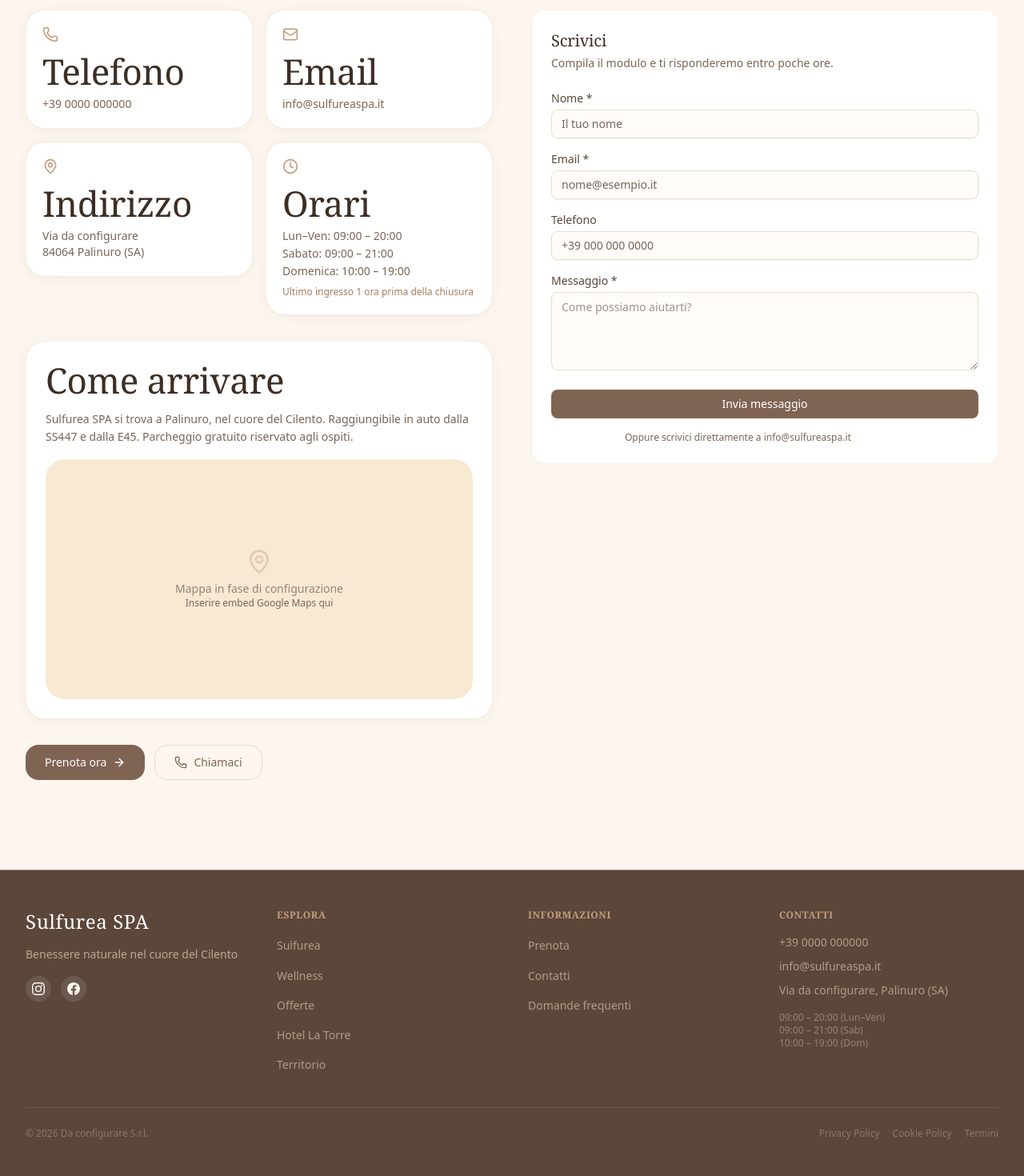
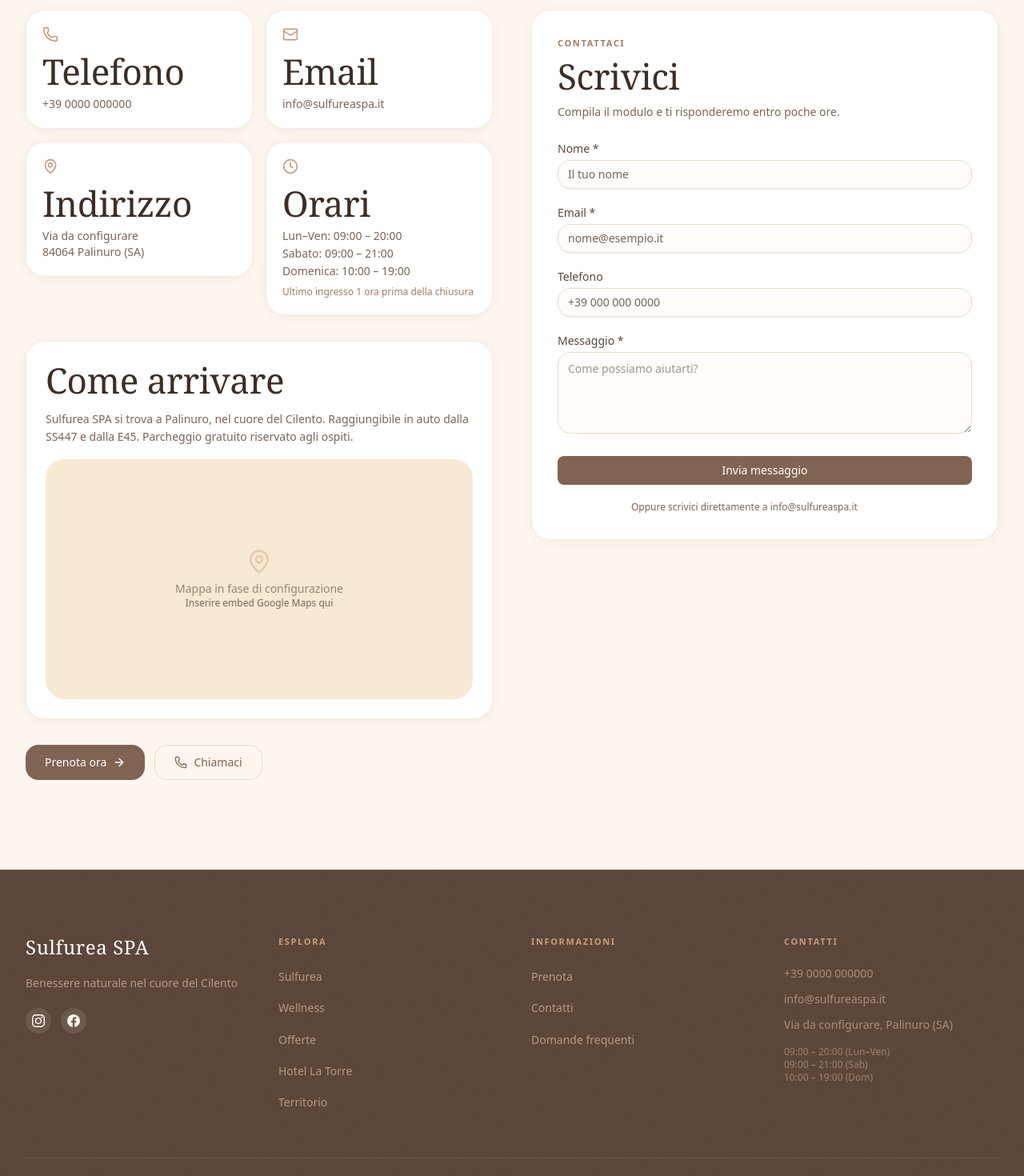
Before and after one commit to XGiammyX/SpaSulfurea, a Next.js app: page /contatti in a window 1280 px wide. Shown: the part 340-1810 px from the top of the page at 80% size. Built offline with nearby package versions, Linux system fonts and the light colour scheme; a web font is replaced by a local one.

Commit message:
polish: premium design tokens applied to /prenota, Footer, ContactForm - container-luxury, border-luxury, shadow-soft, rounded-2xl, overline labels, noise-overlay on footer, better spacing

```diff
--- a/src/app/contatti/ContactForm.tsx
+++ b/src/app/contatti/ContactForm.tsx
@@ -53,7 +53,7 @@ export default function ContactForm() {
 
   if (state === "success") {
     return (
-      <div className="rounded-xl border border-green-200 bg-green-50 p-8 text-center">
+      <div className="rounded-2xl border border-green-200 bg-green-50 p-8 text-center">
         <CheckCircle2 className="mx-auto h-10 w-10 text-green-600" />
         <h3 className="mt-4 font-display text-xl text-green-800">
           Messaggio inviato
@@ -82,13 +82,14 @@ export default function ContactForm() {
   }
 
   return (
-    <div className="rounded-xl border border-brand-beige-dark/40 bg-white p-6">
-      <h2 className="font-display text-xl">Scrivici</h2>
-      <p className="mt-1 text-sm text-muted-foreground">
+    <div className="rounded-2xl border-luxury bg-white p-6 shadow-soft md:p-8">
+      <p className="text-[11px] font-semibold uppercase tracking-[0.15em] text-brand-tan-dark">Contattaci</p>
+      <h2 className="mt-2">Scrivici</h2>
+      <p className="mt-2 text-sm leading-relaxed text-muted-foreground">
         Compila il modulo e ti risponderemo entro poche ore.
       </p>
 
-      <form onSubmit={handleSubmit} className="mt-6 space-y-4" noValidate>
+      <form onSubmit={handleSubmit} className="mt-6 space-y-5" noValidate>
         <div>
           <label htmlFor="contact-name" className="mb-1 block text-sm font-medium text-brand-brown-dark">
             Nome *
@@ -98,7 +99,7 @@ export default function ContactForm() {
             value={form.name}
             onChange={(e) => setForm({ ...form, name: e.target.value })}
             placeholder="Il tuo nome"
-            className="border-brand-beige-dark bg-brand-beige-light/30 focus:border-brand-tan"
+            className="rounded-xl border-brand-beige-dark bg-brand-beige-light/30 focus:border-brand-tan"
           />
           {errors.name && <p className="mt-1 text-xs text-red-500">{errors.name}</p>}
         </div>
@@ -113,7 +114,7 @@ export default function ContactForm() {
             value={form.email}
             onChange={(e) => setForm({ ...form, email: e.target.value })}
             placeholder="nome@esempio.it"
-            className="border-brand-beige-dark bg-brand-beige-light/30 focus:border-brand-tan"
+            className="rounded-xl border-brand-beige-dark bg-brand-beige-light/30 focus:border-brand-tan"
           />
           {errors.email && <p className="mt-1 text-xs text-red-500">{errors.email}</p>}
         </div>
@@ -128,7 +129,7 @@ export default function ContactForm() {
             value={form.phone}
             onChange={(e) => setForm({ ...form, phone: e.target.value })}
             placeholder="+39 000 000 0000"
-            className="border-brand-beige-dark bg-brand-beige-light/30 focus:border-brand-tan"
+            className="rounded-xl border-brand-beige-dark bg-brand-beige-light/30 focus:border-brand-tan"
           />
         </div>
 
@@ -142,13 +143,13 @@ export default function ContactForm() {
             value={form.message}
             onChange={(e) => setForm({ ...form, message: e.target.value })}
             placeholder="Come possiamo aiutarti?"
-            className="w-full rounded-md border border-brand-beige-dark bg-brand-beige-light/30 px-3 py-2 text-sm outline-none transition-colors focus:border-brand-tan focus:ring-1 focus:ring-brand-tan"
+            className="w-full rounded-xl border border-brand-beige-dark bg-brand-beige-light/30 px-3 py-2.5 text-sm outline-none transition-colors focus:border-brand-tan focus:ring-1 focus:ring-brand-tan"
           />
           {errors.message && <p className="mt-1 text-xs text-red-500">{errors.message}</p>}
         </div>
 
         {state === "error" && (
-          <div className="flex items-start gap-2 rounded-lg border border-red-200 bg-red-50 p-3">
+          <div className="flex items-start gap-2 rounded-xl border border-red-200 bg-red-50 p-4">
             <AlertCircle className="mt-0.5 h-4 w-4 text-red-500" />
             <div>
               <p className="text-sm text-red-700">
--- a/src/app/prenota/BookingFlow.tsx
+++ b/src/app/prenota/BookingFlow.tsx
@@ -86,16 +86,16 @@ export default function BookingFlow() {
   }, [preselected]);
 
   return (
-    <div className="mx-auto max-w-7xl px-4 pb-16 md:px-6 lg:px-8">
+    <div className="container-luxury pb-20 md:pb-28">
       {/* Stepper */}
-      <div className="mb-8 flex items-center justify-center gap-2 md:gap-4">
+      <div className="mb-10 flex items-center justify-center gap-2 md:gap-4">
         {steps.map((s, i) => (
           <div key={s.id} className="flex items-center gap-2">
             <button
               onClick={() => s.id < step && setStep(s.id)}
               disabled={s.id > step}
               className={cn(
-                "flex items-center gap-2 rounded-full px-3 py-1.5 text-sm font-medium transition-colors",
+                "flex items-center gap-2 rounded-xl px-4 py-2 text-sm font-medium transition-all duration-200",
                 step === s.id
                   ? "bg-brand-brown text-white"
                   : s.id < step
@@ -115,15 +115,14 @@ export default function BookingFlow() {
         ))}
       </div>
 
-      <div className="grid gap-8 lg:grid-cols-3">
+      <div className="grid gap-10 lg:grid-cols-3">
         {/* Main content */}
         <div className="lg:col-span-2">
           {/* Step 1: Experience */}
           {step === 1 && (
             <div className="space-y-4">
-              <h2 className="font-display text-2xl tracking-tight">
-                Scegli la tua esperienza
-              </h2>
+              <p className="overline">Step 1</p>
+              <h2 className="mt-2">Scegli la tua esperienza</h2>
               <div className="grid gap-3 sm:grid-cols-2">
                 {enabledExperiences.map((exp) => (
                   <button
@@ -133,10 +132,10 @@ export default function BookingFlow() {
                       setStep(2);
                     }}
                     className={cn(
-                      "flex flex-col rounded-xl border p-4 text-left transition-all",
+                      "flex flex-col rounded-2xl border p-5 text-left transition-all duration-200",
                       experience === exp.slug
-                        ? "border-brand-brown bg-brand-beige shadow-sm"
-                        : "border-brand-beige-dark bg-white hover:border-brand-tan hover:shadow-sm"
+                        ? "border-brand-brown bg-brand-beige shadow-soft"
+                        : "border-luxury bg-white hover:border-brand-tan hover:shadow-soft"
                     )}
                   >
                     <span className="font-display text-lg">{exp.name}</span>
@@ -168,12 +167,11 @@ export default function BookingFlow() {
                 </button>
               </div>
 
-              <h2 className="font-display text-2xl tracking-tight">
-                Seleziona date e ospiti
-              </h2>
+              <p className="overline">Step 2</p>
+              <h2 className="mt-2">Seleziona date e ospiti</h2>
 
               {/* Date picker */}
-              <div className="rounded-xl border border-brand-beige-dark bg-white p-4">
+              <div className="rounded-2xl border-luxury bg-white p-5 shadow-soft">
                 <label className="mb-2 block text-sm font-medium text-brand-brown-dark">
                   Periodo
                 </label>
@@ -210,14 +208,14 @@ export default function BookingFlow() {
               </div>
 
               {/* Guests */}
-              <div className="rounded-xl border border-brand-beige-dark bg-white p-4">
+              <div className="rounded-2xl border-luxury bg-white p-5 shadow-soft">
                 <label className="mb-2 block text-sm font-medium text-brand-brown-dark">
                   Numero di ospiti
                 </label>
                 <div className="flex items-center gap-3">
                   <button
                     onClick={() => setGuests(Math.max(siteConfig.booking.minGuests, guests - 1))}
-                    className="flex h-10 w-10 items-center justify-center rounded-lg border border-brand-beige-dark text-lg font-medium text-brand-brown transition-colors hover:bg-brand-beige"
+                    className="flex h-10 w-10 items-center justify-center rounded-xl border-luxury text-lg font-medium text-brand-brown transition-colors hover:bg-brand-beige"
                     aria-label="Riduci ospiti"
                   >
                     −
@@ -233,7 +231,7 @@ export default function BookingFlow() {
                   </div>
                   <button
                     onClick={() => setGuests(Math.min(siteConfig.booking.maxGuests, guests + 1))}
-                    className="flex h-10 w-10 items-center justify-center rounded-lg border border-brand-beige-dark text-lg font-medium text-brand-brown transition-colors hover:bg-brand-beige"
+                    className="flex h-10 w-10 items-center justify-center rounded-xl border-luxury text-lg font-medium text-brand-brown transition-colors hover:bg-brand-beige"
                     aria-label="Aggiungi ospiti"
                   >
                     +
@@ -282,20 +280,19 @@ export default function BookingFlow() {
                 </button>
               </div>
 
-              <h2 className="font-display text-2xl tracking-tight">
-                Disponibilità
-              </h2>
+              <p className="overline">Step 3</p>
+              <h2 className="mt-2">Disponibilità</h2>
 
               {loading && (
                 <div className="space-y-3">
                   {[1, 2, 3, 4].map((i) => (
-                    <Skeleton key={i} className="h-16 w-full rounded-xl bg-brand-beige/50" />
+                    <Skeleton key={i} className="h-16 w-full rounded-2xl bg-brand-beige/50" />
                   ))}
                 </div>
               )}
 
               {error && (
-                <div className="flex items-start gap-3 rounded-xl border border-red-200 bg-red-50 p-4">
+                <div className="flex items-start gap-3 rounded-2xl border border-red-200 bg-red-50 p-5">
                   <AlertCircle className="mt-0.5 h-5 w-5 shrink-0 text-red-500" />
                   <div>
                     <p className="text-sm font-medium text-red-800">{error}</p>
@@ -313,7 +310,7 @@ export default function BookingFlow() {
               {result && !loading && (
                 <>
                   {result.slots.filter((s) => s.available).length === 0 ? (
-                    <div className="rounded-xl border border-brand-beige-dark bg-white p-6 text-center">
+                    <div className="rounded-2xl border-luxury bg-white p-8 text-center shadow-soft">
                       <CalendarDays className="mx-auto h-10 w-10 text-brand-tan/50" />
                       <p className="mt-3 font-display text-lg">
                         Nessuna disponibilità trovata
@@ -345,7 +342,7 @@ export default function BookingFlow() {
                       {Array.from(
                         new Set(result.slots.filter((s) => s.available).map((s) => s.date))
                       ).map((date) => (
-                        <div key={date} className="rounded-xl border border-brand-beige-dark bg-white p-4">
+                        <div key={date} className="rounded-2xl border-luxury bg-white p-5 shadow-soft">
                           <p className="mb-3 text-sm font-semibold text-brand-brown-dark">
                             {format(new Date(date), "EEEE d MMMM", { locale: it })}
                           </p>
@@ -357,10 +354,10 @@ export default function BookingFlow() {
                                   key={slot.id}
                                   onClick={() => setSelectedSlot(slot)}
                                   className={cn(
-                                    "rounded-lg border px-4 py-2 text-sm font-medium transition-all",
+                                    "rounded-xl border px-4 py-2.5 text-sm font-medium transition-all duration-200",
                                     selectedSlot?.id === slot.id
-                                      ? "border-brand-brown bg-brand-brown text-white"
-                                      : "border-brand-beige-dark bg-white text-brand-brown hover:border-brand-tan hover:bg-brand-beige"
+                                      ? "border-brand-brown bg-brand-brown text-white shadow-soft"
+                                      : "border-luxury bg-white text-brand-brown hover:border-brand-tan hover:bg-brand-beige"
                                   )}
                                 >
                                   {slot.time}
@@ -376,7 +373,7 @@ export default function BookingFlow() {
                       ))}
 
                       {selectedSlot && (
-                        <div className="rounded-xl border border-green-200 bg-green-50 p-4">
+                        <div className="rounded-2xl border border-green-200 bg-green-50 p-5">
                           <div className="flex items-center gap-2">
                             <CheckCircle2 className="h-5 w-5 text-green-600" />
                             <p className="text-sm font-medium text-green-800">
@@ -424,10 +421,8 @@ export default function BookingFlow() {
         <div className="lg:col-span-1">
           <div className="sticky top-24 space-y-4">
             {/* Summary card */}
-            <div className="rounded-xl border border-brand-beige-dark/40 bg-white p-5">
-              <h3 className="text-sm font-semibold uppercase tracking-wider text-brand-tan-dark">
-                Riepilogo
-              </h3>
+            <div className="rounded-2xl border-luxury bg-white p-6 shadow-soft">
+              <p className="overline">Riepilogo</p>
               <div className="mt-4 space-y-3">
                 <div className="flex items-start gap-3">
                   <Sparkles className="mt-0.5 h-4 w-4 shrink-0 text-brand-brown-light" />
@@ -474,7 +469,7 @@ export default function BookingFlow() {
             </div>
 
             {/* Trust signals */}
-            <div className="rounded-xl border border-brand-beige-dark/40 bg-white p-5">
+            <div className="rounded-2xl border-luxury bg-white p-6 shadow-soft">
               <div className="space-y-3">
                 <div className="flex items-center gap-2.5">
                   <ShieldCheck className="h-4 w-4 text-brand-tan" />
--- a/src/app/prenota/page.tsx
+++ b/src/app/prenota/page.tsx
@@ -2,6 +2,7 @@ import type { Metadata } from "next";
 import { Suspense } from "react";
 import { siteConfig } from "@/site.config";
 import Breadcrumb from "@/components/Breadcrumb";
+import { FadeIn } from "@/components/premium";
 import { Skeleton } from "@/components/ui/skeleton";
 import BookingFlow from "./BookingFlow";
 
@@ -20,23 +21,23 @@ export const metadata: Metadata = {
 
 function BookingFallback() {
   return (
-    <div className="mx-auto max-w-7xl px-4 pb-16 md:px-6 lg:px-8">
-      <div className="flex justify-center gap-4 mb-8">
-        <Skeleton className="h-9 w-32 rounded-full bg-brand-beige/50" />
-        <Skeleton className="h-9 w-32 rounded-full bg-brand-beige/50" />
-        <Skeleton className="h-9 w-32 rounded-full bg-brand-beige/50" />
+    <div className="container-luxury pb-20">
+      <div className="flex justify-center gap-4 mb-10">
+        <Skeleton className="h-10 w-36 rounded-xl bg-brand-beige/50" />
+        <Skeleton className="h-10 w-36 rounded-xl bg-brand-beige/50" />
+        <Skeleton className="h-10 w-36 rounded-xl bg-brand-beige/50" />
       </div>
-      <div className="grid gap-8 lg:grid-cols-3">
+      <div className="grid gap-10 lg:grid-cols-3">
         <div className="lg:col-span-2 space-y-4">
           <Skeleton className="h-8 w-64 bg-brand-beige/50" />
-          <div className="grid gap-3 sm:grid-cols-2">
+          <div className="grid gap-4 sm:grid-cols-2">
             {[1, 2, 3, 4].map((i) => (
-              <Skeleton key={i} className="h-32 rounded-xl bg-brand-beige/50" />
+              <Skeleton key={i} className="h-36 rounded-2xl bg-brand-beige/50" />
             ))}
           </div>
         </div>
         <div>
-          <Skeleton className="h-64 rounded-xl bg-brand-beige/50" />
+          <Skeleton className="h-72 rounded-2xl bg-brand-beige/50" />
         </div>
       </div>
     </div>
@@ -45,18 +46,19 @@ function BookingFallback() {
 
 export default function PrenotaPage() {
   return (
-    <div className="bg-surface pt-20 md:pt-24">
-      <div className="mx-auto max-w-7xl px-4 md:px-6 lg:px-8">
+    <div className="bg-surface pt-24 md:pt-28">
+      <div className="container-luxury">
         <Breadcrumb items={[{ name: "Prenota", href: "/prenota" }]} />
-        <div className="pb-4">
-          <h1 className="font-display text-3xl tracking-tight md:text-4xl">
-            Prenota la tua esperienza
-          </h1>
-          <p className="mt-2 max-w-xl text-base text-muted-foreground">
-            Scegli l&apos;esperienza, seleziona le date e verifica la disponibilità.
-            Nessun pagamento richiesto in questa fase.
-          </p>
-        </div>
+        <FadeIn>
+          <div className="pb-6">
+            <p className="overline">Prenota Online</p>
+            <h1 className="mt-3">Prenota la tua esperienza</h1>
+            <p className="mt-3 max-w-xl text-base leading-relaxed text-muted-foreground">
+              Scegli l&apos;esperienza, seleziona le date e verifica la disponibilità.
+              Nessun pagamento richiesto in questa fase.
+            </p>
+          </div>
+        </FadeIn>
       </div>
       <Suspense fallback={<BookingFallback />}>
         <BookingFlow />
--- a/src/components/layout/Footer.tsx
+++ b/src/components/layout/Footer.tsx
@@ -24,18 +24,19 @@ const footerNav = [
 
 export default function Footer() {
   return (
-    <footer className="border-t border-brand-beige-dark/50 bg-brand-brown-dark text-brand-beige-light">
-      <div className="mx-auto max-w-7xl px-4 py-12 md:px-6 lg:px-8">
-        <div className="grid gap-10 md:grid-cols-2 lg:grid-cols-4">
+    <footer className="relative border-t border-white/5 bg-brand-brown-dark text-brand-beige-light">
+      <div className="noise-overlay absolute inset-0 opacity-30" />
+      <div className="container-luxury relative z-10 py-16 md:py-20">
+        <div className="grid gap-12 md:grid-cols-2 lg:grid-cols-4">
           {/* Brand */}
           <div className="lg:col-span-1">
             <Link href="/" className="font-display text-2xl tracking-wide text-white">
               {siteConfig.name}
             </Link>
-            <p className="mt-3 text-sm leading-relaxed text-brand-tan-light/80">
+            <p className="mt-4 text-sm leading-relaxed text-brand-tan-light/70">
               {siteConfig.tagline}
             </p>
-            <div className="mt-4 flex gap-3">
+            <div className="mt-5 flex gap-3">
               {siteConfig.social.instagram && (
                 <a
                   href={siteConfig.social.instagram}
@@ -68,10 +69,10 @@ export default function Footer() {
           {/* Nav columns */}
           {footerNav.map((col) => (
             <div key={col.title}>
-              <h3 className="mb-4 text-xs font-semibold uppercase tracking-wider text-brand-tan">
+              <p className="mb-5 text-[11px] font-semibold uppercase tracking-[0.15em] text-brand-tan">
                 {col.title}
-              </h3>
-              <ul className="space-y-2.5">
+              </p>
+              <ul className="space-y-3">
                 {col.links.map((link) => (
                   <li key={link.href}>
                     <Link
@@ -88,10 +89,10 @@ export default function Footer() {
 
           {/* Contact */}
           <div>
-            <h3 className="mb-4 text-xs font-semibold uppercase tracking-wider text-brand-tan">
+            <p className="mb-5 text-[11px] font-semibold uppercase tracking-[0.15em] text-brand-tan">
               Contatti
-            </h3>
-            <ul className="space-y-2.5 text-sm text-brand-tan-light/70">
+            </p>
+            <ul className="space-y-3 text-sm text-brand-tan-light/60">
               <li>
                 <a
                   href={`tel:${siteConfig.contact.phone.replace(/\s/g, "")}`}
@@ -127,8 +128,8 @@ export default function Footer() {
         </div>
 
         {/* Bottom bar */}
-        <div className="mt-10 border-t border-white/10 pt-6">
-          <div className="flex flex-col items-center justify-between gap-4 text-xs text-brand-tan-light/40 md:flex-row">
+        <div className="mt-14 border-t border-white/8 pt-8">
+          <div className="flex flex-col items-center justify-between gap-4 text-xs text-brand-tan-light/35 md:flex-row">
             <p>
               &copy; {new Date().getFullYear()} {siteConfig.legal.companyName}
               {siteConfig.legal.vatId && ` — P.IVA ${siteConfig.legal.vatId}`}
```
